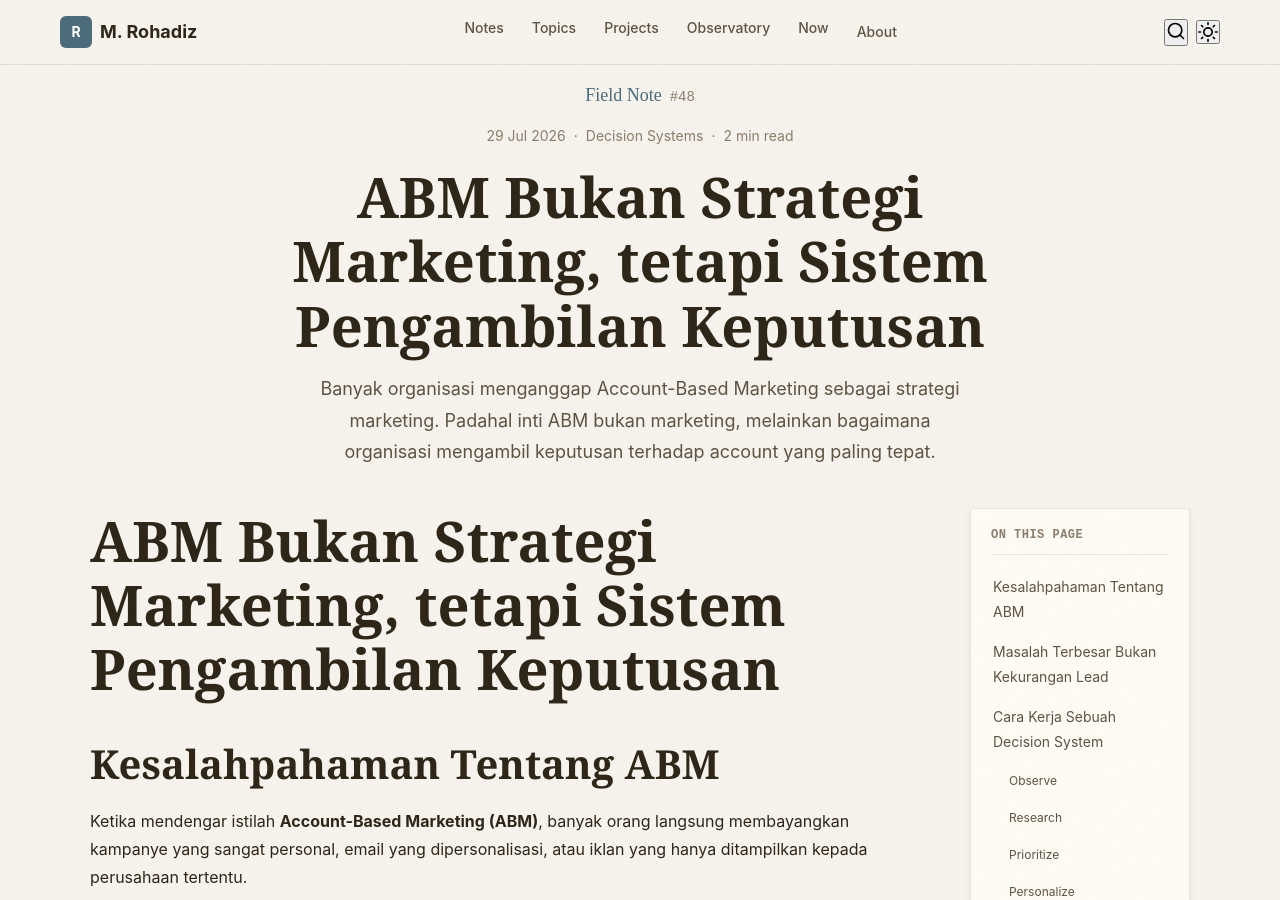
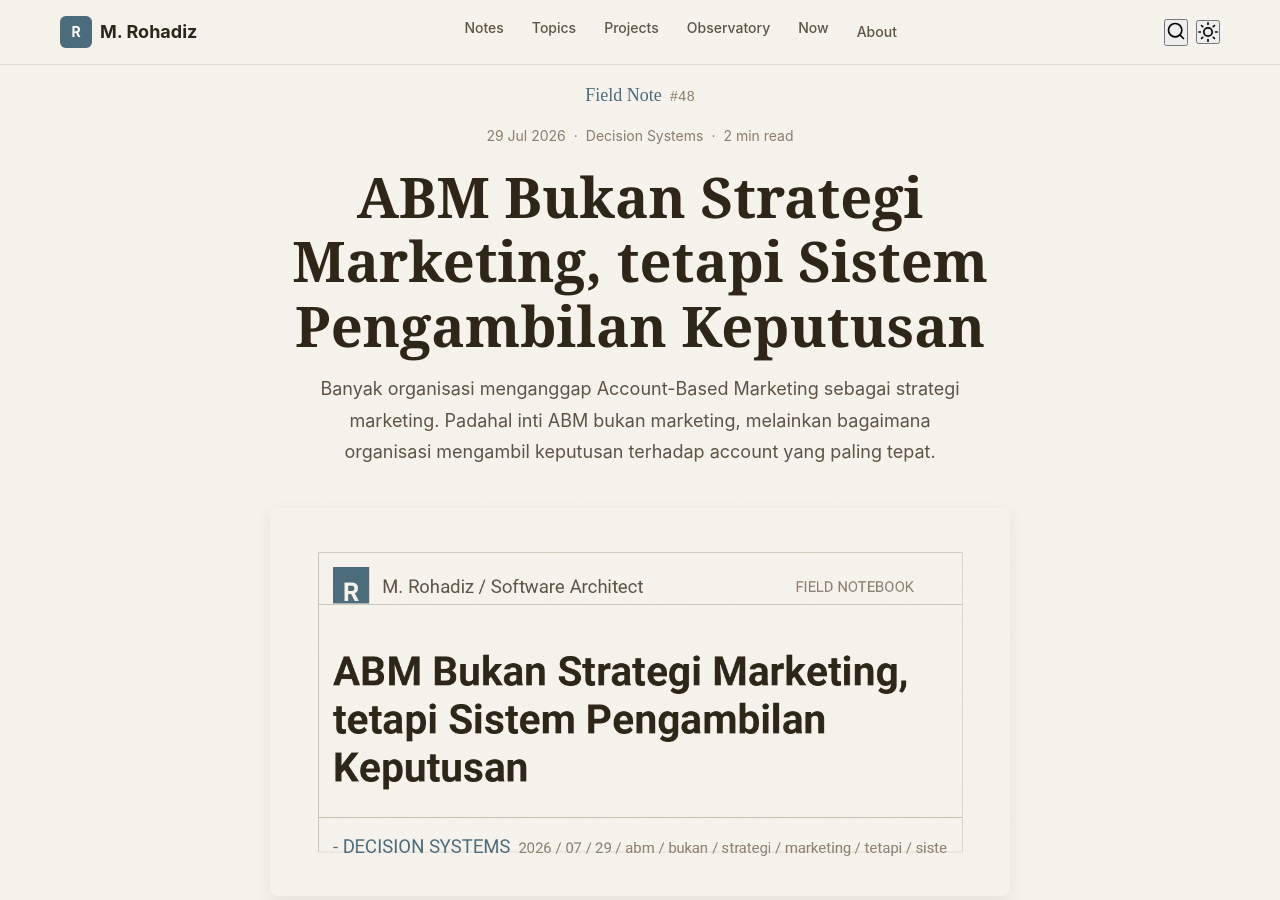
Before and after one commit to mrohadiz/mrohadiz.github.io, a Jekyll site: the page built from _posts/2026-07-29-abm-bukan-strategi-marketing-tetapi-sistem-pengambilan-keputusan.md, in a window 1280 px wide and 900 px high. Built offline with Jekyll 4.4.1, drawn with Linux system fonts in a browser that asks for light colours; some web fonts are replaced.

Commit message:
chore(seo): auto-generate open graph images [skip ci]

```diff
--- a/_posts/2026-07-29-abm-bukan-strategi-marketing-tetapi-sistem-pengambilan-keputusan.md
+++ b/_posts/2026-07-29-abm-bukan-strategi-marketing-tetapi-sistem-pengambilan-keputusan.md
@@ -11,6 +11,7 @@ tags:
   - go-to-market
   - business-intelligence
 excerpt: "Banyak organisasi menganggap Account-Based Marketing sebagai strategi marketing. Padahal inti ABM bukan marketing, melainkan bagaimana organisasi mengambil keputusan terhadap account yang paling tepat."
+image: /assets/images/og/2026-07-29-abm-bukan-strategi-marketing-tetapi-sistem-pengambilan-keputusan.png
 ---
 
 # ABM Bukan Strategi Marketing, tetapi Sistem Pengambilan Keputusan
```
Also changed, not shown: .og-cache.json, assets/images/og/2026-07-29-abm-bukan-strategi-marketing-tetapi-sistem-pengambilan-keputusan.png (added).
